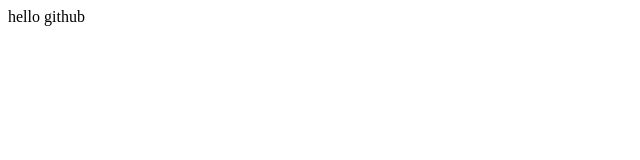
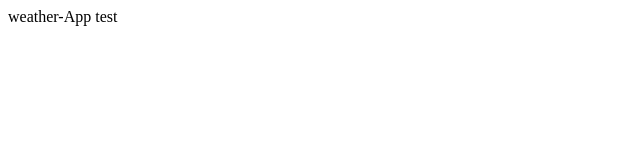
Before and after one commit to arashkhattal/weather-app, a React (Create React App) app: page / in a window 1280 px wide. Shown: the top 160 px of the page, without its empty margins (0-640 px from the left). Built offline with nearby package versions, Linux system fonts and the light colour scheme.

Commit message:
Update App.js

```diff
--- a/src/App.js
+++ b/src/App.js
@@ -1,5 +1,5 @@
 function App() {
-  return <div>hello github</div>;
+  return <div>weather-App test</div>;
 }
 
 export default App;
```
